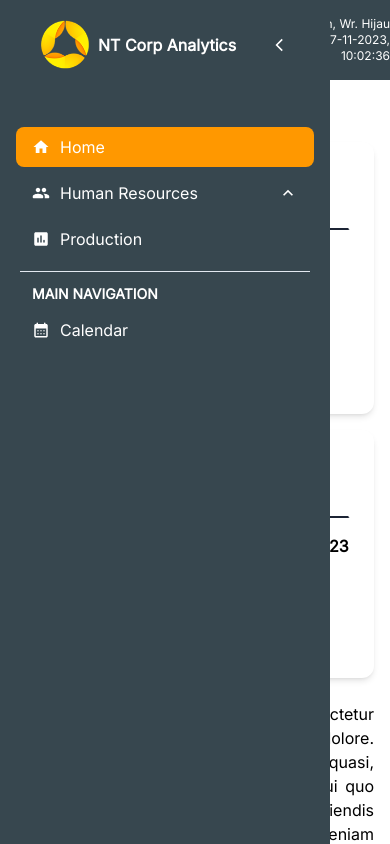
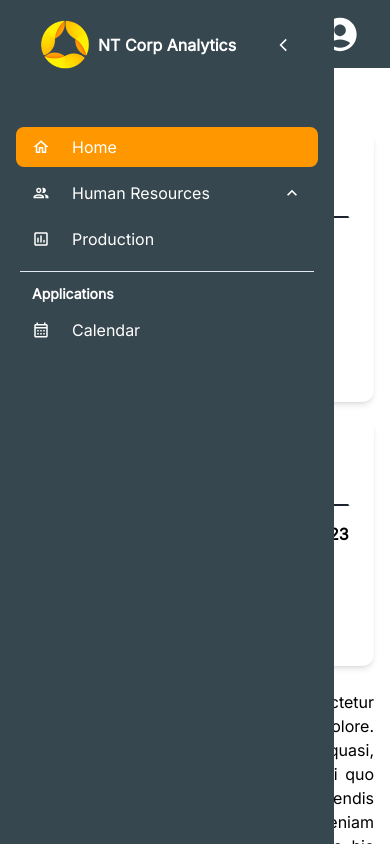
Before and after one commit to emilfauzan/erpplayground, a Next.js app: page /dashboard/home in a window 390 px wide. Both pictures are taken after a click on the button 34 px from the left and 40 px from the top of the page. Built offline with nearby package versions, Linux system fonts and the light colour scheme.

Commit message:
updated responsive dropdown user

```diff
--- a/components/common/timeAndDate/TimeAndDate.tsx
+++ b/components/common/timeAndDate/TimeAndDate.tsx
@@ -56,9 +56,12 @@ export const GetLiveTime = () => {
         return () => clearInterval(timer);
     }, []);
     return (
-        <h1 className="text-md text-right text-white">
-            {getDay(time)} <br /> {getDate("DD-MM-YYYY", time)}, {getTime(time)}
-        </h1>
+        <div className=" flex-shrink-0 hidden sm:pr-0 sm:block">
+
+            <h1 className="text-md text-right text-white">
+                {getDay(time)} <br /> {getDate("DD-MM-YYYY", time)}, {getTime(time)}
+            </h1>
+        </div>
     );
 };
 
@@ -71,8 +74,8 @@ export const GetDayAndDate = () => {
         return () => clearInterval(timer);
     }, []);
     return (
-        <h1 className="text-md text-right ">
-            {getDay(time)} | {getDate("DD-MM-YYYY", time)}
+        <h1 className="text-md text-center flex-shrink-0 block sm:hidden">
+            {getDay(time)} <br /> {getDate("DD-MM-YYYY", time)} <br /> {getTime(time)}
         </h1>
     );
 };
--- a/components/navigation/Sidebar/Sidebar.tsx
+++ b/components/navigation/Sidebar/Sidebar.tsx
@@ -7,14 +7,13 @@ import { Button } from "@/components/mt_export_file/ExportComponent";
 import { SidebarProp } from "@/interface/typings";
 import SidebarLinkGroup from "./SidebarLinkGroup";
 import ArrowBackIosIcon from "@mui/icons-material/ArrowBackIos";
-import HomeIcon from "@mui/icons-material/Home";
-import GroupRoundedIcon from '@mui/icons-material/GroupRounded';
-import AssessmentRoundedIcon from '@mui/icons-material/AssessmentRounded';
-import CalendarMonthRoundedIcon from '@mui/icons-material/CalendarMonthRounded';
 import KeyboardArrowUpIcon from "@mui/icons-material/KeyboardArrowUp";
 import CompanyLogo from "@/public/images/companyLogo/companyLogo.png";
+import HomeOutlinedIcon from '@mui/icons-material/HomeOutlined';
+import PeopleOutlineOutlinedIcon from '@mui/icons-material/PeopleOutlineOutlined';
+import InsertChartOutlinedRoundedIcon from '@mui/icons-material/InsertChartOutlinedRounded';
+import CalendarMonthOutlinedIcon from '@mui/icons-material/CalendarMonthOutlined';
 import Image from "next/image";
-import { Divider } from "@mui/material";
 
 const Sidebar = ({ sidebarOpen, setSidebarOpen }: SidebarProp) => {
     const pathname = usePathname();
@@ -97,7 +96,7 @@ const Sidebar = ({ sidebarOpen, setSidebarOpen }: SidebarProp) => {
                     onClick={() => setSidebarOpen(!sidebarOpen)}
                     aria-controls="sidebar"
                     aria-expanded={sidebarOpen}
-                    className="p-2 2xl:hidden hover:bg-black duration-300 ease-in-out flex align-center"
+                    className="pl-3 pr-2 py-2 2xl:hidden hover:bg-black duration-300 ease-in-out flex align-center"
                     variant="text"
                 >
                     <svg
@@ -130,13 +129,13 @@ ${pathname === "/dashboard/home" &&
                                         }`}
                                 >
                                     <svg
-                                        className="fill-current"
+                                        className="fill-current mr-3"
                                         width="18"
                                         height="18"
                                         viewBox="0 0 18 18"
                                         fill="none"
                                     >
-                                        <HomeIcon />
+                                        <HomeOutlinedIcon />
                                     </svg>
                                     Home
                                 </Link>
@@ -166,17 +165,17 @@ ${pathname === "/dashboard/home" &&
                                                 }}
                                             >
                                                 <svg
-                                                    className="fill-current"
+                                                    className="fill-current mr-3"
                                                     width="18"
                                                     height="18"
                                                     viewBox="0 0 18 18"
                                                     fill="none"
                                                 >
-                                                    <GroupRoundedIcon />
+                                                    <PeopleOutlineOutlinedIcon />
                                                 </svg>
                                                 Human Resources
                                                 <svg
-                                                    className={`absolute right-4 top-1/2 -translate-y-1/2 fill-current ${open && "rotate-180"
+                                                    className={`absolute right-4 top-1/2 -translate-y-1/2 fill-current ${open && "rotate-180 ease-in-out duration-300"
                                                         }`}
                                                     width="20"
                                                     height="20"
@@ -200,13 +199,13 @@ ${pathname === "/dashboard/home" &&
                                                                 } `}
                                                         >
                                                             <svg
-                                                                className="fill-current"
+                                                                className="fill-current mr-3"
                                                                 width="18"
                                                                 height="18"
                                                                 viewBox="0 0 18 18"
                                                                 fill="none"
                                                             >
-                                                                <GroupRoundedIcon />
+                                                                <PeopleOutlineOutlinedIcon />
                                                             </svg>
                                                             HR Dashboard
                                                         </Link>
@@ -225,13 +224,13 @@ ${pathname === "/dashboard/production" &&
                                         }`}
                                 >
                                     <svg
-                                        className="fill-current"
+                                        className="fill-current mr-3"
                                         width="18"
                                         height="18"
                                         viewBox="0 0 18 18"
                                         fill="none"
                                     >
-                                        <AssessmentRoundedIcon />
+                                        <InsertChartOutlinedRoundedIcon />
                                     </svg>
                                     Production
                                 </Link>
@@ -248,7 +247,7 @@ ${pathname === "/dashboard/production" &&
                     {/* App Navigations - Start */}
                     <div>
                         <ul className="mb-6 flex flex-col gap-1.5">
-                            <h3 className="ml-4 text-sm font-semibold text-white">MAIN NAVIGATION</h3>
+                            <h3 className="ml-4 text-sm font-semibold text-white">Applications</h3>
 
 
                             <li>
@@ -259,13 +258,13 @@ ${pathname === "/dashboard/production" &&
                                         }`}
                                 >
                                     <svg
-                                        className="fill-current"
+                                        className="fill-current mr-3"
                                         width="18"
                                         height="18"
                                         viewBox="0 0 18 18"
                                         fill="none"
                                     >
-                                        <CalendarMonthRoundedIcon />
+                                        <CalendarMonthOutlinedIcon />
                                     </svg>
                                     Calendar
                                 </Link>
--- a/components/navigation/Topbar/DropdownUser.tsx
+++ b/components/navigation/Topbar/DropdownUser.tsx
@@ -1,4 +1,3 @@
-import Link from "next/link";
 import { useEffect, useRef, useState } from "react";
 import {
     Button,
@@ -6,7 +5,6 @@ import {
     MenuHandler,
     MenuList,
     MenuItem,
-    Avatar,
     Typography,
 } from "@material-tailwind/react";
 import AccountCircleRoundedIcon from '@mui/icons-material/AccountCircleRounded';
@@ -14,6 +12,7 @@ import PersonRoundedIcon from '@mui/icons-material/PersonRounded';
 import BadgeRoundedIcon from '@mui/icons-material/BadgeRounded';
 import AssignmentIndRoundedIcon from '@mui/icons-material/AssignmentIndRounded';
 import LogoutIcon from "@mui/icons-material/Logout";
+import { GetDayAndDate } from "@/components/common/timeAndDate/TimeAndDate";
 
 const DropdownUser = () => {
     const [dropdownOpen, setDropdownOpen] = useState(false);
@@ -58,7 +57,7 @@ const DropdownUser = () => {
                         href={"#"}
                     > */}
                     <svg
-                        className="mr-5 hidden hover:text-orange-400 text-white sm:block duration-300 ease-in-out cursor-pointer"
+                        className="mr-5 hover:text-orange-400 text-white sm:block duration-300 ease-in-out cursor-pointer"
                         width={60}
                         height={45}
                         viewBox="0 0 12 8"
@@ -68,29 +67,41 @@ const DropdownUser = () => {
                     </svg>
                     {/* </Link> */}
                 </MenuHandler>
-                <MenuList>
+                <MenuList className="w-block sm:w-70">
+
+                    <MenuItem className="text-center gap-2 cursor-default text-black block sm:hidden">
+                        <GetDayAndDate />
+                    </MenuItem>
+
+                    {/* separator */}
+                    <hr className="my-3 block sm:hidden" />
 
                     <MenuItem className="flex items-center gap-2 cursor-default text-black">
                         <PersonRoundedIcon className="mr-2" fontSize="small" />
                         <Typography variant="small" className="font-medium">
-                            Staff&apos;s Name
+                            Walter Hartwell White
+                            {/* Staff&apos;s Name */}
                         </Typography>
                     </MenuItem>
                     <MenuItem className="flex items-center gap-2 cursor-default text-black">
                         <BadgeRoundedIcon className="mr-2" fontSize="small" />
                         <Typography variant="small" className="font-medium">
-                            Staff&apos;s ID
+                            JKO/202X/000X
+                            {/* Staff&apos;s ID */}
                         </Typography>
                     </MenuItem>
                     <MenuItem className="flex items-center gap-2 cursor-default text-black">
                         <AssignmentIndRoundedIcon className="mr-2" fontSize="small" />
                         <Typography variant="small" className="font-medium">
-                            Staff&apos;s Position
+                            Science School Teacher / Scientist (Information Technology Department)
+                            {/* Staff&apos;s Position */}
                         </Typography>
                     </MenuItem>
 
+                    {/* separator */}
                     <hr className="my-3" />
-                    <Button fullWidth variant="text" className="flex gap-2 py-2 border text-red-500 hover:bg-red-500 hover:text-white">
+
+                    <Button fullWidth variant="text" className="flex justify-center gap-2 py-2 border text-red-500 hover:bg-red-500 hover:text-white">
                         <LogoutIcon className="mr-2" fontSize="small" />
 
                         <Typography variant="small" className="font-medium">
--- a/components/navigation/Topbar/Topbar.tsx
+++ b/components/navigation/Topbar/Topbar.tsx
@@ -22,7 +22,7 @@ const Topbar = ({ sidebarOpen, setSidebarOpen }: TopbarProp) => {
                         className="z-99 block rounded-sm border-stroke hover:bg-white hover:text-black p-1.5 shadow-sm 2xl:hidden duration-300 ease-in-out"
                         variant='text'
                     >
-                            <MenuIcon />
+                        <MenuIcon />
                         <span
                             className="relative block
               cursor-pointer"
@@ -36,7 +36,10 @@ const Topbar = ({ sidebarOpen, setSidebarOpen }: TopbarProp) => {
                             alt="Company Logo"
                         />
                     </Link>
-          PT. Bangkitgiat Usaha Mandiri
+                    <h2 className='hidden sm:block'>
+
+                    PT. Bangkitgiat Usaha Mandiri
+                    </h2>
                 </div>
                 <div className="hidden text-white 2xl:block">
                     <h2 className="whitespace-pre-line text-center">
@@ -44,7 +47,7 @@ const Topbar = ({ sidebarOpen, setSidebarOpen }: TopbarProp) => {
                     </h2>
                 </div>
             </div>
-            <div className="flex items-center gap-3 2xsm:gap-7 text-xs">
+            <div className="flex items-center gap-3 text-xs">
                 <GetLiveTime />
                 <DropdownUser />
             </div>
--- a/pages/dashboard/home/Home.tsx
+++ b/pages/dashboard/home/Home.tsx
@@ -8,7 +8,7 @@ import WorkHistoryOutlinedIcon from '@mui/icons-material/WorkHistoryOutlined';
 function Home() {
     return (
         <>
-            <h1 className='pb-4 text-title-md2 font-bold'>Home Dashboard</h1>
+            <h1 className='pb-4 text-title-md2 font-bold'>Home</h1>
 
             <div className="grid grid-cols-1 gap-4 md:grid-cols-2 md:gap-6 xl:grid-cols-2 2xl:gap-7.5">
 
```
